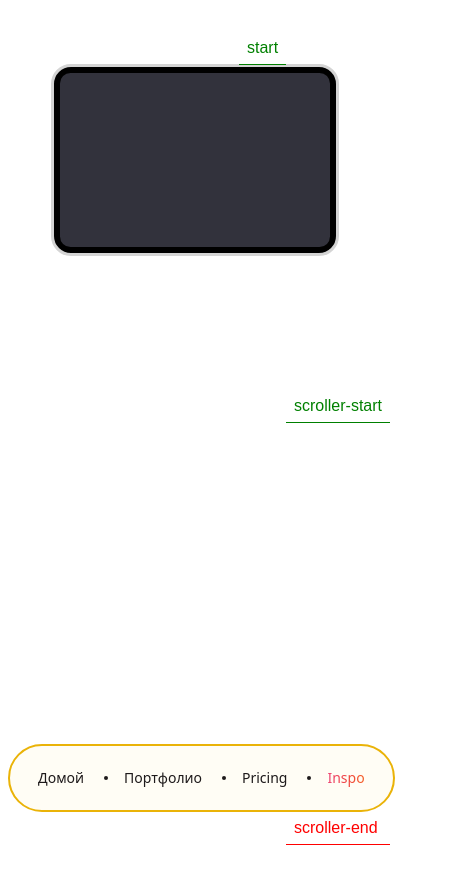
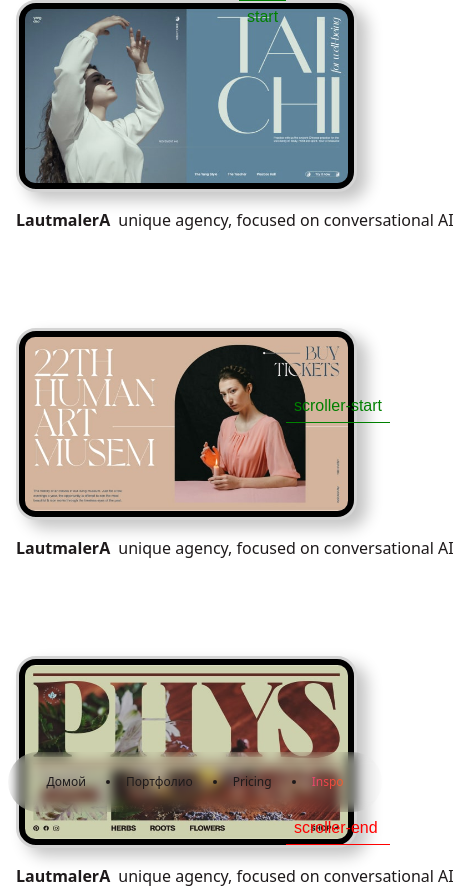
Before and after one commit to phdrue/personal, an Astro site: page /test1 in a window 390 px wide. Shown: the top 891 px of the page, 454 px wide, since content can reach past the window. Built offline with nearby package versions, Linux system fonts and the light colour scheme; Astro itself is replaced by a stand-in of ours; what @astrojs/tailwind would draw is missing.

Commit message:
tablets section

```diff
--- a/src/components/NavLink.astro
+++ b/src/components/NavLink.astro
@@ -9,7 +9,7 @@ interface Props {
 
 <a
   href={url}
-  class="text-sm flex items-center gap-1 font-medium focus:outline-none sm:text-base first:before:hidden before:flex before:size-[4px] before:rounded-full before:bg-primary group"
+  class="text-xs flex items-center gap-1 font-medium focus:outline-none sm:text-base first:before:hidden before:flex before:size-[4px] before:rounded-full before:bg-primary group"
 >
   <span
     class:list={[
--- a/src/layouts/Header.astro
+++ b/src/layouts/Header.astro
@@ -6,9 +6,9 @@ import NavLink from "../components/NavLink.astro";
 <header
   class="max-w-screen-lg mx-auto fixed inset-x-0 bottom-8 z-50 flex w-full flex-wrap text-sm md:flex-nowrap md:justify-start"
 >
-  <!-- Navigation container -->
+  <!-- Navigation container bg-primary_bg/70  border-2 border-yellow-500 -->
   <nav
-    class="relative mx-2 w-full rounded-full border-2 border-yellow-500 bg-primary_bg/70 px-4 py-4 backdrop-blur-[6px] flex items-center justify-center md:px-6 lg:px-8"
+    class="relative mx-2 w-full rounded-full bg-transparent px-4 py-4 backdrop-blur-[6px] flex items-center justify-center md:px-6 lg:px-8"
     aria-label="Global"
   >
     <!-- <div class="justify-between flex items-center"> -->
--- a/src/pages/test1.astro
+++ b/src/pages/test1.astro
@@ -4,13 +4,65 @@ import StartOverlay from "../components/StartOverlay.astro";
 ---
 
 <Base>
-  <!-- <StartOverlay></StartOverlay> -->
+  <StartOverlay></StartOverlay>
 
-  <div class="mx-auto my-16 w-max">
-    <div class="aspect-[1.5] h-48 md:h-64 lg:h-[340px] bg-black border-[3.5px] p-[6px] overflow-hidden rounded-[20px] border-neutral-300">
-        <div class="size-full bg-[#32323c] rounded-[10.5px]">
+  <div class="w-full mx-auto space-y-24">
+    <div class="space-y-4 mx-auto w-max">
+      <div
+        class="shadow-[rgba(0,_0,_0,_0.24)_10px_8px_16px] aspect-[calc(16/9)] h-48 md:h-64 lg:h-[340px] bg-black border-[3.5px] p-[6px] overflow-hidden rounded-[20px] border-neutral-300"
+      >
+        <div
+          class="size-full bg-[#32323c] rounded-[10.5px] overflow-hidden relative"
+        >
+          <img src="/img/1.jpg" alt="1" class="absolute inset-0 size-full" />
+        </div>
+      </div>
+      <p class="font-medium"><span class="font-bold mr-1">LautmalerA</span> unique agency, focused on conversational AI</p>
+    </div>
 
+    <div>
+      <div class="space-y-4 lg:translate-x-[40%] mx-auto w-max">
+        <div
+          class="shadow-[rgba(0,_0,_0,_0.24)_10px_8px_16px] aspect-[calc(16/9)] h-48 md:h-64 lg:h-[340px] bg-black border-[3.5px] p-[6px] overflow-hidden rounded-[20px] border-neutral-300"
+        >
+          <div
+            class="size-full bg-[#32323c] rounded-[10.5px] overflow-hidden relative"
+          >
+            <img src="/img/2.jpg" alt="1" class="absolute inset-0 size-full" />
+          </div>
         </div>
+        <p class="font-medium"><span class="font-bold mr-1">LautmalerA</span> unique agency, focused on conversational AI</p>
+      </div>
+    </div>
+
+    <div>
+      <div class="lg:-translate-x-[50%] mx-auto space-y-4 w-max">
+        <div
+          class="shadow-[rgba(0,_0,_0,_0.24)_10px_8px_16px] aspect-[calc(16/9)] h-48 md:h-64 lg:h-[340px] bg-black border-[3.5px] p-[6px] overflow-hidden rounded-[20px] border-neutral-300"
+        >
+          <div
+            class="size-full bg-[#32323c] rounded-[10.5px] overflow-hidden relative"
+          >
+            <img src="/img/3.jpg" alt="1" class="absolute inset-0 size-full" />
+          </div>
+        </div>
+        <p class="font-medium"><span class="font-bold mr-1">LautmalerA</span> unique agency, focused on conversational AI</p>
+      </div>
+    </div>
+
+    <div>
+      <div class="lg:translate-x-[30%] mx-auto w-max space-y-4">
+        <div
+          class="shadow-[rgba(0,_0,_0,_0.24)_10px_8px_16px] aspect-[calc(16/9)] h-48 md:h-64 lg:h-[340px] bg-black border-[3.5px] p-[6px] overflow-hidden rounded-[20px] border-neutral-300"
+        >
+          <div
+            class="size-full bg-[#32323c] rounded-[10.5px] overflow-hidden relative"
+          >
+            <img src="/img/4.jpg" alt="1" class="absolute inset-0 size-full" />
+          </div>
+        </div>
+        <p class="font-medium"><span class="font-bold mr-1">LautmalerA</span> unique agency, focused on conversational AI</p>
+      </div>
     </div>
   </div>
 </Base>
```
Also changed, not shown: public/img/1.jpg (added), public/img/2.jpg (added), public/img/3.jpg (added), public/img/4.jpg (added).
